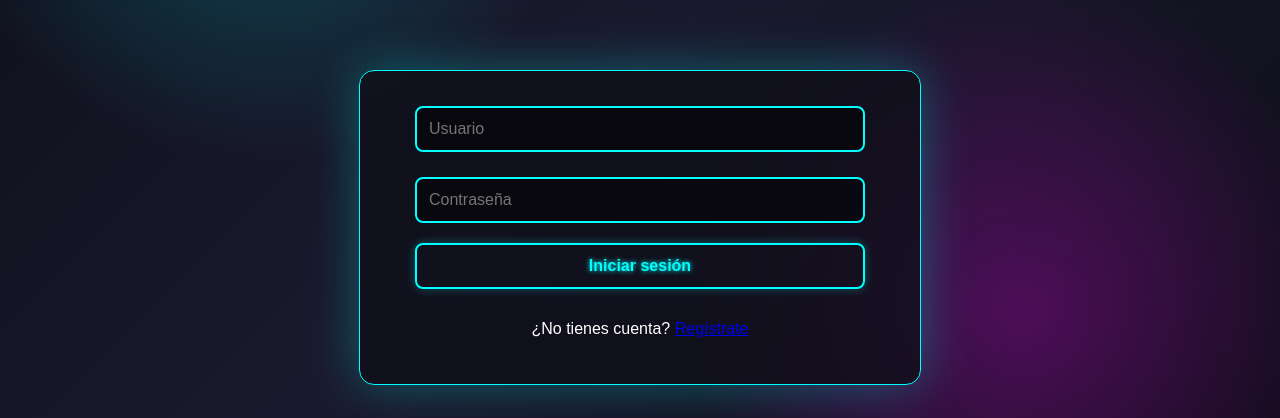
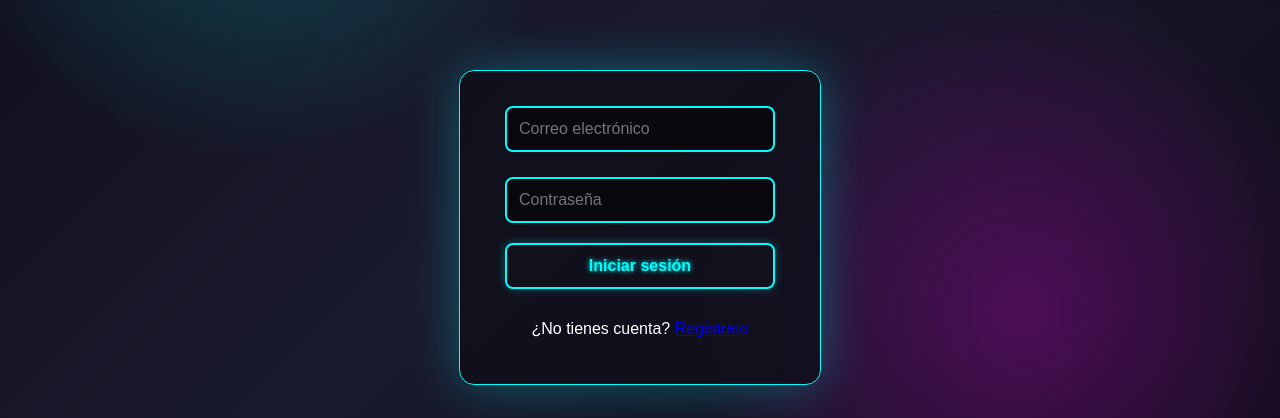
Before and after one commit to FranckHeCai/eventos-frontend, a React (Vite) app: page / in a window 1280 px wide. Shown: the part 534-952 px from the top of the page. Built offline with nearby package versions, Linux system fonts and the light colour scheme.

Commit message:
register("hecho")
Falta que se registre en local para que no salga lo de iniciar sesion

```diff
--- a/package.json
+++ b/package.json
@@ -10,6 +10,7 @@
     "preview": "vite preview"
   },
   "dependencies": {
+    "axios": "^1.8.4",
     "react": "^19.0.0",
     "react-dom": "^19.0.0",
     "react-router-dom": "^7.4.0"
--- a/src/App.jsx
+++ b/src/App.jsx
@@ -2,31 +2,99 @@ import { BrowserRouter as Router, Routes, Route, useNavigate } from "react-route
 import { useState, useEffect } from "react";
 import Navbar from "./components/Navbar";
 import "./index.css";
+import axios from "axios";
+
+
 function Login({ onLogin }) {
-  const [username, setUsername] = useState("");
+  const [email, setEmail] = useState("");
   const [password, setPassword] = useState("");
   const navigate = useNavigate();
 
-  const handleSubmit = (e) => {
+  const handleSubmit = async (e) => {
     e.preventDefault();
-    const users = JSON.parse(localStorage.getItem("users")) || [];
-    const userExists = users.find(
-      (user) => user.username === username && user.password === password
-    );
-    if (userExists) {
-      onLogin(userExists);
+    try {
+      const response = await axios.post("http://localhost:3000/auth/login", {
+        email,
+        password,
+      });
+
+      const user = response.data;
+
+      onLogin(user); // Aquí puedes pasar token si tu API lo devuelve
+      localStorage.setItem("user", JSON.stringify(user));
       navigate("/profile");
-    } else {
-      alert("Usuario o contraseña incorrectos");
+    } catch (error) {
+      console.error("Login error:", error);
+      alert("Email o contraseña incorrectos");
+    }
+  };
+
+  return (
+    <form onSubmit={handleSubmit}>
+      <input
+        type="email"
+        placeholder="Correo electrónico"
+        value={email}
+        onChange={(e) => setEmail(e.target.value)}
+        required
+      />
+      <input
+        type="password"
+        placeholder="Contraseña"
+        value={password}
+        onChange={(e) => setPassword(e.target.value)}
+        required
+      />
+      <button type="submit">Iniciar sesión</button>
+      <p>¿No tienes cuenta? <a href="/register">Regístrate</a></p>
+    </form>
+  );
+}
+
+
+function Register(onLogin ) {
+  const [username, setUsername] = useState("");
+  const [password, setPassword] = useState("");
+  const [email, setEmail] = useState("");
+  const navigate = useNavigate();
+
+  const handleRegister = async (e) => {
+    e.preventDefault();
+
+    try {
+      // Verifica si ya existe un usuario con ese email o username
+      const { data: users } = await axios.get("http://localhost:3000/user");
+
+      const usernameExists = users.some((user) => user.username === username);
+      const emailExists = users.some((user) => user.email === email);
+
+      if (usernameExists || emailExists) {
+        alert("El usuario o correo ya están registrados");
+        return;
+      }
+
+      const newUser = { username, password, email };
+
+      const response = await axios.post("http://localhost:3000/user", newUser);
+      console.log("Usuario registrado:", response.data);
+
+        // ✅ PASO 2: Aquí justo después del registro
+    localStorage.setItem("user", JSON.stringify(response.data));
+    onLogin(response.data); // << ESTE es el paso clave
+    navigate("/profile");
+
+    } catch (error) {
+      console.error("Error registrando usuario:", error);
+      alert("No se pudo registrar el usuario");
     }
   };
 
   return (
     <div>
       {localStorage.getItem("user") ? (
-        <p>Ya has iniciado sesión.</p>
+        <p>Ya estás registrado e iniciado sesión.</p>
       ) : (
-        <form onSubmit={handleSubmit}>
+        <form onSubmit={handleRegister}>
           <input
             type="text"
             placeholder="Usuario"
@@ -34,55 +102,21 @@ function Login({ onLogin }) {
             onChange={(e) => setUsername(e.target.value)}
           />
           <input
+            type="email"
+            placeholder="Correo electrónico"
+            value={email}
+            onChange={(e) => setEmail(e.target.value)}
+          />
+          <input
             type="password"
             placeholder="Contraseña"
             value={password}
             onChange={(e) => setPassword(e.target.value)}
           />
-          <button type="submit">Iniciar sesión</button>
-          <p>¿No tienes cuenta? <a href="/register">Regístrate</a></p>
+          <button type="submit">Registrarse</button>
         </form>
       )}
     </div>
-  );
-}
-
-
-function Register({ onLogin }) {
-  const [username, setUsername] = useState("");
-  const [password, setPassword] = useState("");
-  const navigate = useNavigate();
-
-  const handleSubmit = (e) => {
-    e.preventDefault();
-    const users = JSON.parse(localStorage.getItem("users")) || [];
-    if (users.find((user) => user.username === username)) {
-      alert("El usuario ya existe");
-      return;
-    }
-    const newUser = { username, password };
-    users.push(newUser);
-    localStorage.setItem("users", JSON.stringify(users));
-    onLogin(newUser);
-    navigate("/profile");
-  };
-
-  return (
-    <form onSubmit={handleSubmit}>
-      <input
-        type="text"
-        placeholder="Usuario"
-        value={username}
-        onChange={(e) => setUsername(e.target.value)}
-      />
-      <input
-        type="password"
-        placeholder="Contraseña"
-        value={password}
-        onChange={(e) => setPassword(e.target.value)}
-      />
-      <button type="submit">Registrarse</button>
-    </form>
   );
 }
 
```
Also changed, not shown: 1 other file (tests, documents, lock files or other folders).
